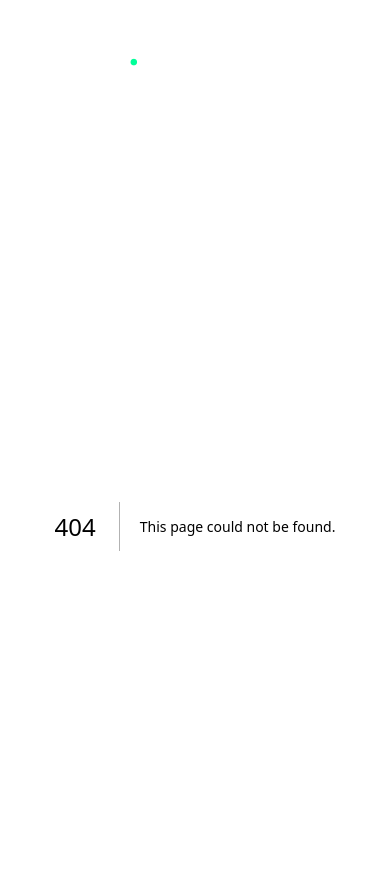
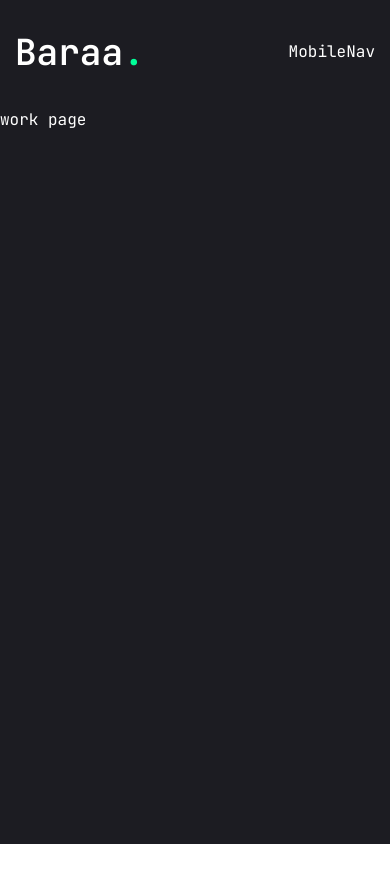
Before and after one commit to baraa01damer/baraa-portfolio, a Next.js app: page /work in a window 390 px wide. Before the commit this address had no page. Shown: the top 882 px of the page. After the commit the page ends 844 px from the top, so only its background shows below. Built offline with nearby package versions, Linux system fonts and the light colour scheme.

Commit message:
Worked on Contact and Work pages. Implemented a "stair" transition effect for the entire site. Began working on the mobile navigation.

```diff
--- /dev/null
+++ b/app/contact/page.jsx
@@ -0,0 +1,5 @@
+const Contact = () => {
+    return <div>contact page</div>;
+};
+
+export default Contact;
--- a/app/layout.jsx
+++ b/app/layout.jsx
@@ -3,6 +3,8 @@
 
 // components
 import Header from "@/components/Header";
+import PageTransition from "@/components/PageTransition";
+import StairTransition from "@/components/StairTransition";
 
 const jetbrainsMono = JetBrains_Mono({
   subsets: ["latin"],
@@ -20,7 +22,9 @@
     <html lang="en">
       <body className={jetbrainsMono.variable}>
         <Header />
-        {children}</body>
+        <StairTransition />
+        <PageTransition>{children}</PageTransition>
+      </body>
     </html>
   );
 }
--- /dev/null
+++ b/app/work/page.jsx
@@ -0,0 +1,5 @@
+const Work = () => {
+    return <div><h1>work page</h1></div>;
+};
+
+export default Work;
--- a/components/Header.jsx
+++ b/components/Header.jsx
@@ -3,6 +3,7 @@
 
 // components
 import Nav from "./Nav";
+import MobileNav from "./MobileNav";
 
 const Header = () => {
     return (
@@ -24,7 +25,9 @@
                 </div>
 
                 {/* mobile nav */}
-                <div className="xl:hidden">mobile nav</div>
+                <div className="xl:hidden">
+                    <MobileNav />
+                </div>
             </div>
         </header>
     );
--- /dev/null
+++ b/components/MobileNav.jsx
@@ -0,0 +1,12 @@
+"use client";
+
+import { Sheet, SheetContent, SheetTrigger } from "@/components/ui/sheet";
+import { usePathname } from "next/navigation";
+import Link from "next/link";
+import {} from "react-ic"
+
+const MobileNav = () => {
+    return <nav>MobileNav</nav>;
+};
+
+export default MobileNav;
--- /dev/null
+++ b/components/PageTransition.jsx
@@ -0,0 +1,25 @@
+"use client";
+
+import { AnimatePresence, motion } from "framer-motion";
+import { usePathname } from "next/navigation";
+
+const PageTransition = ({ children }) => {
+  const pathname = usePathname();
+  return (
+    <AnimatePresence>
+      <div key={pathname}>
+        <motion.div
+          initial={{ opacity: 1 }}
+          animate={{
+            opacity: 0,
+            transition: { delay: 1, duration: 0.4, ease: "easeInOut" },
+          }}
+          className="h-screen w-screen fixed bg-primary top-0 pointer-events-none"
+        />
+        {children}
+      </div>
+    </AnimatePresence>
+  );
+};
+
+export default PageTransition;
--- /dev/null
+++ b/components/StairTransition.jsx
@@ -0,0 +1,33 @@
+"use client";
+
+import { AnimatePresence, motion } from "framer-motion"
+import { usePathname } from "next/navigation";
+
+// components
+import Stairs from "./Stairs";
+
+const StairTransition = () => {
+    const pathname = usePathname();
+    return (
+        <>
+            <AnimatePresence mode="wait">
+                <div key={pathname}>
+                    <div className="h-screen w-screen fixed top-0 left-0 right-0 pointer-events-none z-40 flex">
+                        <Stairs />
+                    </div>
+
+                    <motion.div
+                        className="h-screen w-screen fixed bg-primary top-0 pointer-events-none"
+                        initial={{ opacity: 1 }}
+                        animate={{
+                            opacity: 0,
+                            transition: { delay: 1, duration: 0.4, ease: "easeInOut" },
+                        }}
+                    />
+                </div>
+            </AnimatePresence>
+        </>
+    );
+};
+
+export default StairTransition;
--- /dev/null
+++ b/components/Stairs.jsx
@@ -0,0 +1,51 @@
+import { animate, motion } from "framer-motion";
+
+// variants
+const stairAnimation = {
+    initial: {
+        top: "0%",
+    },
+    animate: {
+        top: "100%",
+    },
+    exit: {
+        top: ["100%", "0%"],
+    },
+};
+
+// calculate the reverse index for staggered delay
+const reverseIndex = (index) => {
+    const totalSteps = 6; // number of steps
+    return totalSteps - index - 1;
+};
+
+const Stairs = () => {
+    return (
+        <>
+            {/* render 6 motion divs, each representing a step of the stairs.
+Each div will have the same animation defined by the stairsAnimation object.
+The delay for each div is calculated dynamically based on it's reversed index,
+creating a staggered effect with decreasing delay for each subseqquent step.
+*/}
+            {[...Array(6)].map((_, index) => {
+                return (
+                    <motion.div
+                        key={index}
+                        variants={stairAnimation}
+                        initial="initial"
+                        animate="animate"
+                        exit="exit"
+                        transition={{
+                            duration: 0.4,
+                            ease: 'easeInOut',
+                            delay: reverseIndex(index) * 0.1,
+                        }}
+                        className="h-full w-full bg-white relative"
+                    />
+                );
+            })}
+        </>
+    );
+};
+
+export default Stairs;
--- a/package.json
+++ b/package.json
@@ -17,10 +17,12 @@
     "@radix-ui/react-tooltip": "^1.1.7",
     "class-variance-authority": "^0.7.1",
     "clsx": "^2.1.1",
+    "framer-motion": "^12.0.6",
     "lucide-react": "^0.474.0",
     "next": "15.1.6",
     "react": "^19.0.0",
     "react-dom": "^19.0.0",
+    "react-icons": "^5.4.0",
     "tailwind-merge": "^2.6.0",
     "tailwindcss-animate": "^1.0.7"
   },
```
Also changed, not shown: 1 other file (tests, documents, lock files or other folders).
